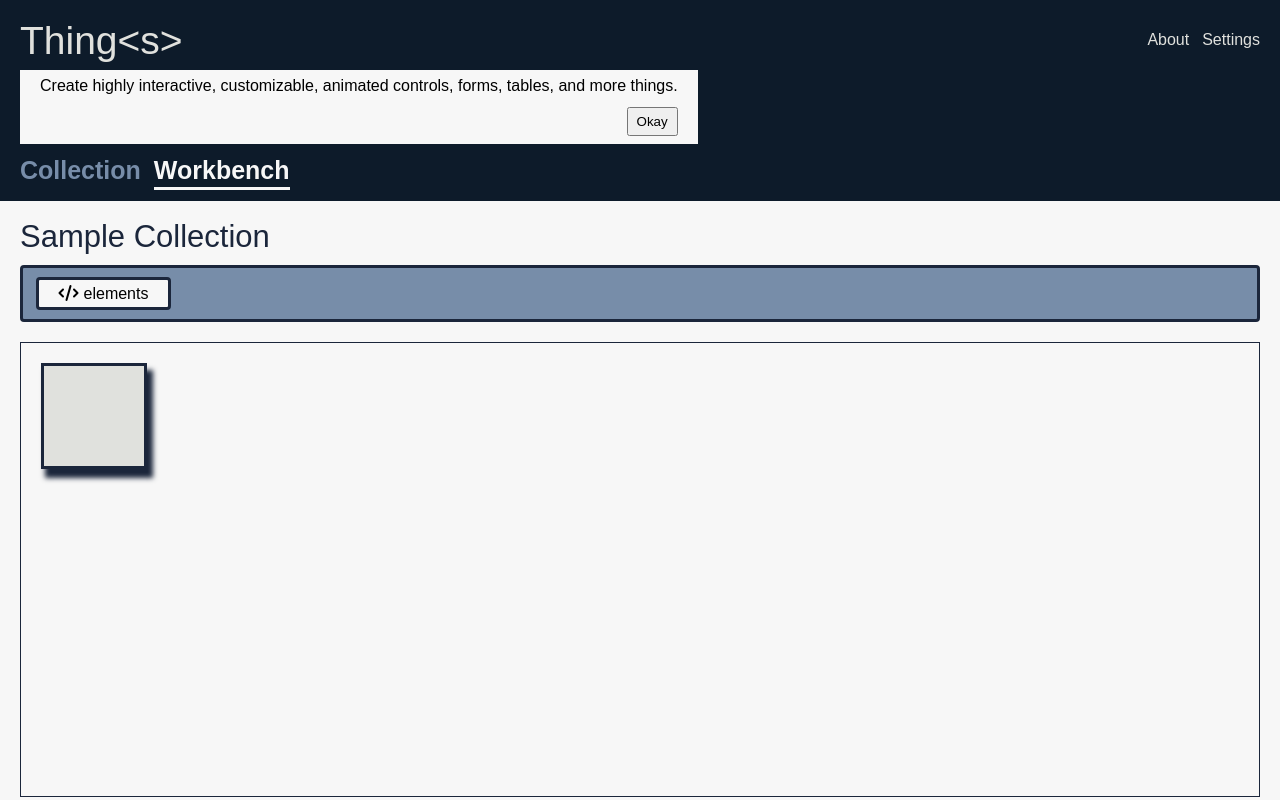
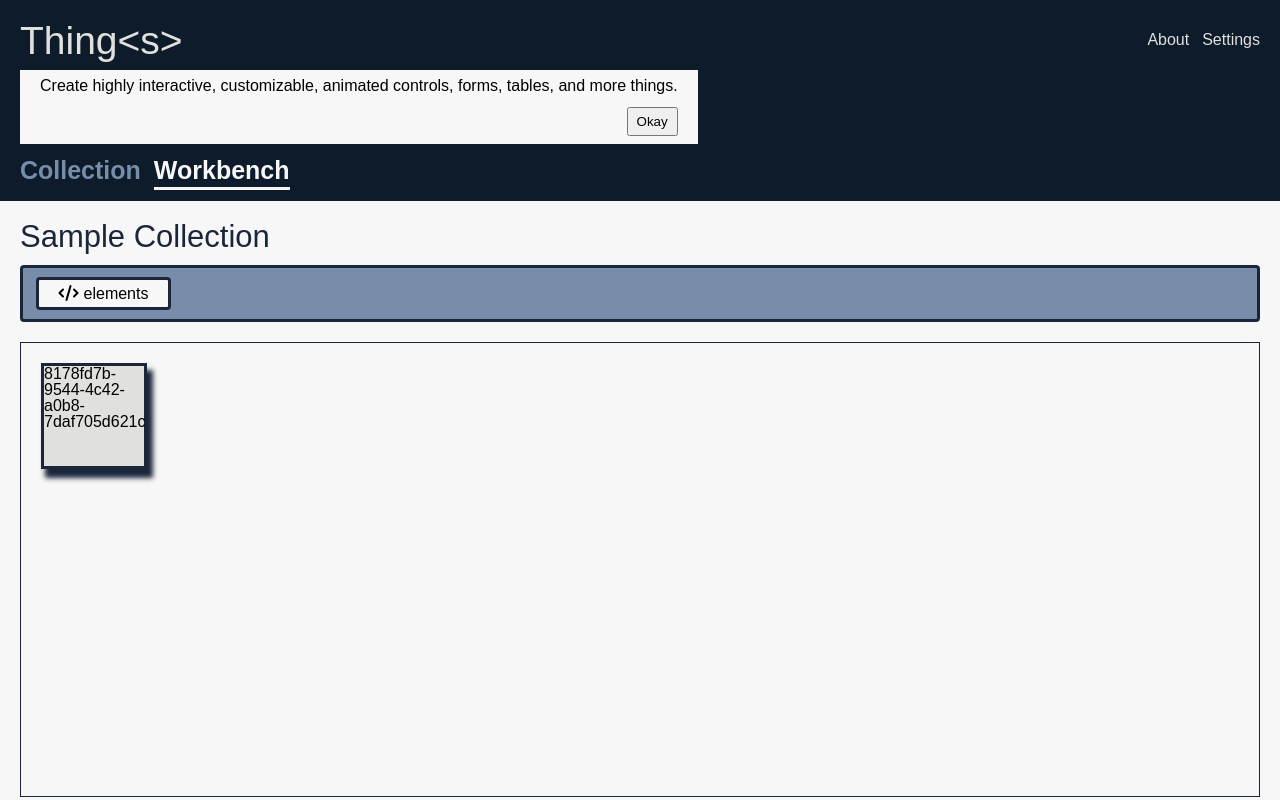
Before and after one commit to flooyd/things, a Svelte app: page / in a window 1280 px wide. Built offline with nearby package versions, Linux system fonts and the light colour scheme.

Commit message:
various things...

```diff
--- a/src/components/Intro.svelte
+++ b/src/components/Intro.svelte
@@ -11,7 +11,7 @@
 </script>
 
 {#if mounted && !$okay}
-  <div in:fade={{ duration: 200 }} out:fade={{ duration: 200 }} class="intro">
+  <div in:fade={{ duration: 50 }} out:fade={{ duration: 50 }} class="intro">
     <div>
       Create highly interactive, customizable, animated controls, forms, tables,
       and more things.
--- a/src/components/WorkbenchElements.svelte
+++ b/src/components/WorkbenchElements.svelte
@@ -34,7 +34,7 @@
   <span class="hoverable-icon"><i class="fa-solid fa-code" /></span>
   <span class="hoverable-label">elements</span>
   {#if width && height && $elementsOpen}
-    <div transition:fade={{ duration: 75 }} class="tooltip">
+    <div transition:fade={{ duration: 50 }} class="tooltip">
       <div class="tooltip-item" on:click={() => addElement("div")}>div</div>
       <div class="tooltip-item">span</div>
       <div class="tooltip-item">p</div>
--- a/src/components/elements/Div.svelte
+++ b/src/components/elements/Div.svelte
@@ -1,12 +1,11 @@
 <script>
-  import { getId } from "./util";
   export let styleString;
-  export let content;
-
-  let id = getId();
+  export let content = "";
+  export let id;
 </script>
 
-<div id style={styleString}>
+<div {id} style={styleString}>
+  {id}
   {content}
 </div>
 
--- a/src/components/elements/Element.svelte
+++ b/src/components/elements/Element.svelte
@@ -1,17 +1,20 @@
 <script>
   import { onMount } from "svelte";
-  import { fade } from "svelte/transition";
+  import { getId } from "./util";
+
   import ElementTooltip from "../tooltips/ElementTooltip.svelte";
-
   import Div from "./Div.svelte";
 
+  import { elementTooltipId } from "../../stores/globals";
+
   export let element;
-  let x,
-    y,
-    height,
-    width,
-    styleString,
-    showTooltip = null;
+
+  let styleString,
+    showTooltip,
+    elementClicked,
+    thisElement = null;
+
+  const id = getId().replace("undefined-", "");
 
   onMount(() => {
     element.style.width = "100px";
@@ -23,13 +26,16 @@
     element.style.border = "3px solid var(--oxford-blue)";
     element.style.boxShadow = "5px 8px 5px 1px var(--oxford-blue)";
     element.style.fontSize = "16px";
-    element.style.content = "";
     element.style.color = "black";
+
+    element.content = "";
   });
+
   const handleEdit = (property, value) => {
     if (property === "content") {
       return (element.content = value);
     }
+
     element.style[property] = value;
     element = element;
   };
@@ -45,36 +51,34 @@
   font-size: ${element.style.fontSize};
   color: ${element.style.color};
   `;
-  $: console.log(x, y);
-  $: console.log(element.style);
 </script>
 
 {#if styleString}
   <div
+    bind:this={thisElement}
     class="element"
-    bind:offsetHeight={y}
-    bind:offsetWidth={x}
-    bind:clientHeight={height}
-    bind:clientWidth={width}
     on:mouseenter={() => {
       showTooltip = true;
+      $elementTooltipId = id;
     }}
     on:mouseleave={() => {
       showTooltip = false;
     }}
+    on:click={(e) => {
+      elementClicked = !elementClicked;
+    }}
   >
     {#if element.type === "div"}
-      <Div {styleString} content={element.content} />
+      <Div {id} {styleString} content={element.content} />
     {/if}
-    {#if showTooltip}
-      <ElementTooltip {element} {handleEdit} />
+    {#if (showTooltip && $elementTooltipId === id) || (elementClicked && $elementTooltipId === id)}
+      <ElementTooltip {element} {handleEdit} locked={elementClicked} />
     {/if}
   </div>
 {/if}
 
 <style>
   .element {
-    position: relative;
     height: fit-content;
   }
 </style>
--- a/src/components/tooltips/ElementTooltip.svelte
+++ b/src/components/tooltips/ElementTooltip.svelte
@@ -1,13 +1,28 @@
 <script>
   import { fade } from "svelte/transition";
+
+  import { okay } from "../../stores/settings";
+
   export let element;
   export let handleEdit;
+  export let locked;
 
-  $: width = element.style.width;
-  $: height = element.style.height;
+  let top = null;
+
+  $: top = $okay ? "199px" : "273px";
 </script>
 
-<div transition:fade={{ duration: 100 }} class="elementTooltip">
+<div
+  on:click={(e) => {
+    e.stopPropagation();
+  }}
+  transition:fade={{ duration: 50 }}
+  class={locked ? "elementTooltip" : "elementTooltip unlocked"}
+  style={`left: calc(100vw - 440px); top: ${top}`}
+>
+  {#if !locked}
+    <div class="notLocked">Click Element to Lock</div>
+  {/if}
   <div class="infoGroup">
     <label for="type" class="infoLabel">Element type</label>
     <input
@@ -136,17 +151,21 @@
     flex-direction: column;
     gap: 8px;
     position: absolute;
-    top: 119px;
+    right: auto;
     width: fit-content;
     min-width: 400px;
     height: fit-content;
     background: white;
     border: 3px solid var(--oxford-blue);
+    border-right: none;
+    border-top: none;
     font-size: 13px;
     padding: 8px;
-    max-height: 350px;
     overflow-y: auto;
     border-radius: 5px;
+    border-top-right-radius: 0px;
+    border-bottom-right-radius: 0px;
+    border-top-left-radius: 0px;
     z-index: 200;
   }
 
@@ -161,4 +180,13 @@
   .infoGroup:hover {
     background: var(--shadow-blue);
   }
+
+  .unlocked {
+    opacity: 0.9;
+  }
+
+  .notLocked {
+    font-weight: bold;
+    font-size: 20px;
+  }
 </style>
--- a/src/stores/globals.ts
+++ b/src/stores/globals.ts
@@ -4,5 +4,6 @@ export const width = writable(0);
 export const height = writable(0);
 export const firebase = writable(null);
 export const analytics = writable(null);
+export const elementTooltipId = writable(null);
 
 width.subscribe((value) => value);
```
